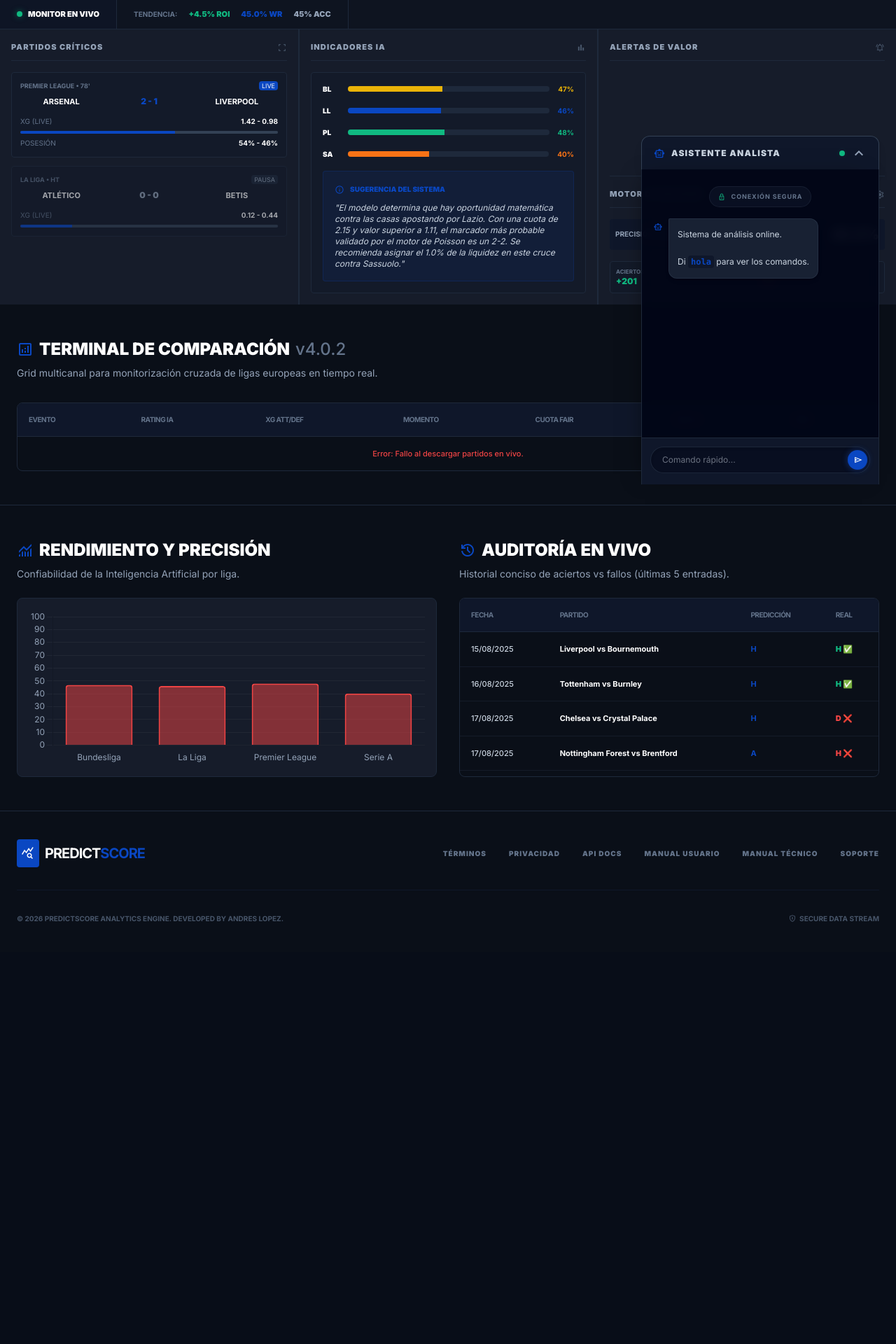
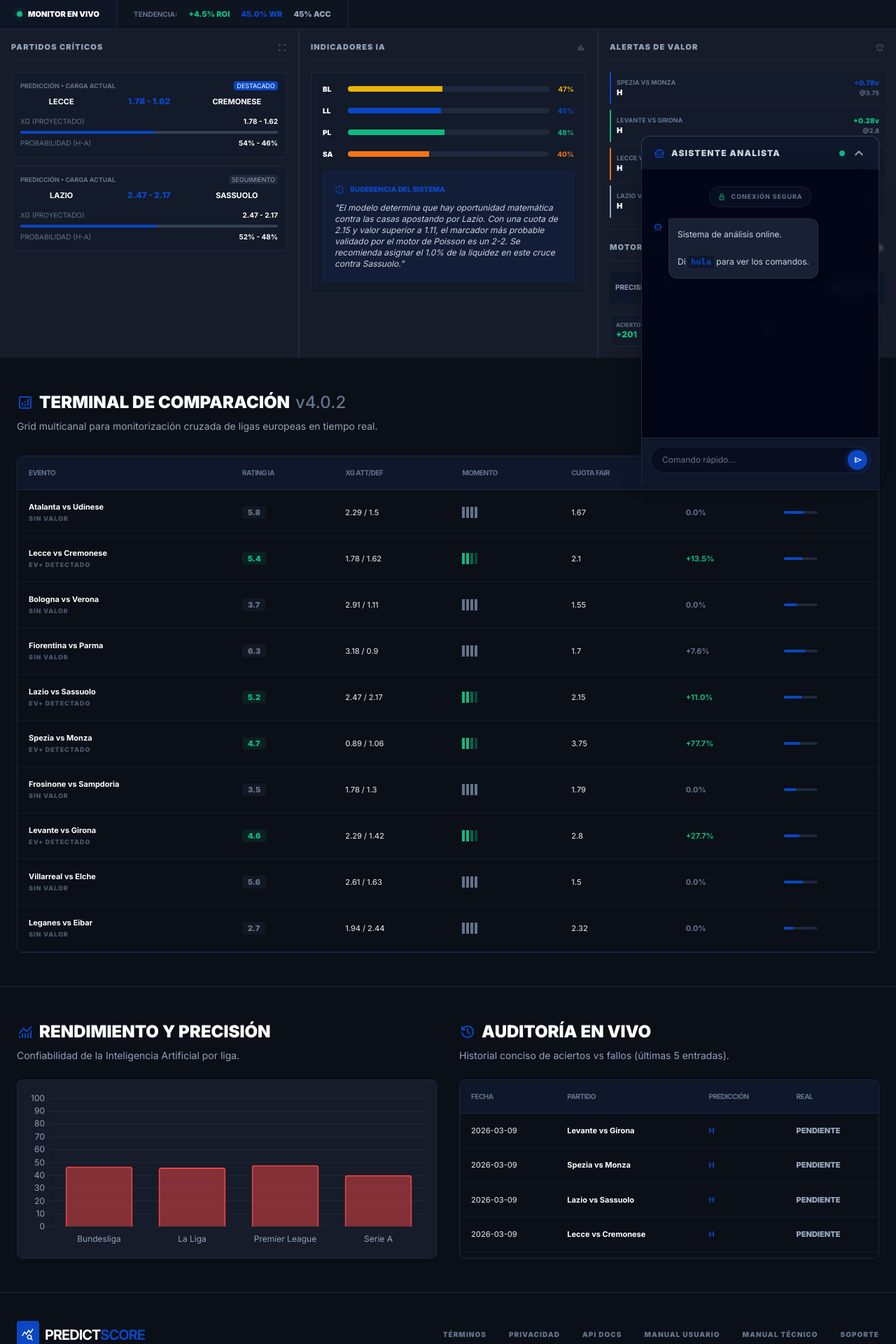
Before and after one commit to Andres-Eloyl/ProyectoApuestas, a Flask app: page / in a window 1280 px wide. Shown: the part 558-2478 px from the top of the page at 70% size. Before the commit the page ends 1875 px from the top, so only its background shows below. Run offline with Flask 3, Linux system fonts and the light colour scheme; some libraries are stand-ins or nearby versions.

Commit message:
Arreglo en analsis actualizados

```diff
--- a/app.py
+++ b/app.py
@@ -66,7 +66,8 @@ def api_predicciones_hoy():
         return jsonify([])
 
     df = pd.read_csv("historial_apuestas.csv")
-    df["Fecha_Prediccion"] = pd.to_datetime(df["Fecha_Prediccion"])
+    # Convert back to strictly formatted string for comparison
+    df["Fecha_Prediccion"] = pd.to_datetime(df["Fecha_Prediccion"]).dt.strftime("%Y-%m-%d")
 
     # Asume que las últimas son las de hoy (filtrar por fecha máxima o hoy)
     hoy_str = pd.Timestamp.now().strftime("%Y-%m-%d")
@@ -180,7 +181,7 @@ def api_insights():
         return jsonify([])
 
     df = pd.read_csv("historial_apuestas.csv")
-    df["Fecha_Prediccion"] = pd.to_datetime(df["Fecha_Prediccion"])
+    df["Fecha_Prediccion"] = pd.to_datetime(df["Fecha_Prediccion"]).dt.strftime("%Y-%m-%d")
 
     hoy_str = pd.Timestamp.now().strftime("%Y-%m-%d")
     predicciones = df[
@@ -219,11 +220,29 @@ def api_dashboard_resultados():
 
 @app.route("/api/historial_evaluado")
 def api_historial_evaluado():
-    if not os.path.exists("historial_auditoria.json"):
+    if not os.path.exists("historial_apuestas.csv"):
         return jsonify([])
-    with open("historial_auditoria.json", "r", encoding="utf-8") as f:
-        datos = json.load(f)
-    return jsonify(datos)
+
+    df = pd.read_csv("historial_apuestas.csv")
+    df = df[df["Recomendacion"] != "No Bet"]
+    recent = df.tail(10)
+    data = []
+    for _, row in recent.iterrows():
+        gp = float(row.get("Ganancia_Perdida", 0)) if pd.notna(row.get("Ganancia_Perdida")) else 0
+        res_real = row.get("Resultado_Real", "")
+        if pd.isna(res_real) or res_real == "":
+            acierto = "PENDIENTE"
+        else:
+            acierto = "ACIERTO" if gp > 0 else "FALLO"
+
+        data.append({
+            "Fecha": str(row["Fecha_Partido"]),
+            "Partido": f"{row['HomeTeam']} vs {row['AwayTeam']}",
+            "Prediccion_IA": str(row["Recomendacion"]),
+            "Resultado_Real": str(res_real) if pd.notna(res_real) and res_real != "" else "-",
+            "Acierto": acierto
+        })
+    return jsonify(data)
 
 
 @app.route("/api/chat", methods=["POST"])
@@ -248,7 +267,7 @@ def api_chat():
             )
 
         df = pd.read_csv("historial_apuestas.csv")
-        df["Fecha_Prediccion"] = pd.to_datetime(df["Fecha_Prediccion"])
+        df["Fecha_Prediccion"] = pd.to_datetime(df["Fecha_Prediccion"]).dt.strftime("%Y-%m-%d")
         hoy_str = pd.Timestamp.now().strftime("%Y-%m-%d")
         predicciones = df[
             (df["Fecha_Prediccion"] == hoy_str) & (df["Recomendacion"] != "No Bet")
--- a/modelos_poo.py
+++ b/modelos_poo.py
@@ -192,4 +192,4 @@ if __name__ == "__main__":
 
     if X_tr is not None:
         bot.entrenar(X_tr, y_tr)
-        print("\n✅ El nuevo modelo de Gradient Boosting está listo y calibrado.")
+        print("\nEl nuevo modelo de Gradient Boosting está listo y calibrado.")
--- a/notificador.py
+++ b/notificador.py
@@ -17,8 +17,8 @@ class BotPredictscore:
         try:
             respuesta = requests.post(self.url, data=payload)
             if respuesta.status_code == 200:
-                print("✅ Notificación enviada a Telegram con éxito.")
+                print("Notificación enviada a Telegram con éxito.")
             else:
-                print(f"❌ Telegram rebotó el mensaje. Razón: {respuesta.text}")
+                print(f"Telegram rebotó el mensaje. Razón: {respuesta.text}")
         except Exception as e:
-            print(f"❌ Error de conexión de red: {e}")
+            print(f"Error de conexión de red: {e}")
--- a/predicciones_reales.py
+++ b/predicciones_reales.py
@@ -61,7 +61,7 @@ def sistema_alertas_produccion() -> None:
             bot_telegram.enviar_mensaje(mensaje)  # <--- EXACTAMENTE ASÍ
 
         else:
-            print(f"❌ [SIN VALOR] {equipo_l} descartado (EV: {ev:.2f})")
+            print(f"[SIN VALOR] {equipo_l} descartado (EV: {ev:.2f})")
 
 
 # ¡FUERA DE LA FUNCIÓN, PEGADO A LA IZQUIERDA!
--- a/static/js/dashboard.js
+++ b/static/js/dashboard.js
@@ -212,7 +212,7 @@ document.addEventListener("DOMContentLoaded", () => {
         tbodyTerminal.innerHTML = `<tr><td colspan="7" class="text-center p-4">Iniciando oráculo neuronal neuronal...</td></tr>`;
     }
 
-    fetch('/api/sync_predicciones')
+    fetch('/api/predicciones_hoy')
         .then(res => res.json())
         .then(data => {
             if (data.error) {
@@ -228,6 +228,49 @@ document.addEventListener("DOMContentLoaded", () => {
     function renderTerminalAndAlertas(predictions) {
         if (tbodyTerminal) tbodyTerminal.innerHTML = '';
         if (alertasValors) alertasValors.innerHTML = '';
+
+        const partidosCriticosContainer = document.getElementById('ui-partidos-criticos');
+        if (partidosCriticosContainer) {
+            partidosCriticosContainer.innerHTML = '';
+            const criticos = [...predictions].filter(p => p.Recomendacion !== 'No Bet').sort((a, b) => b.Probabilidad - a.Probabilidad).slice(0, 2);
+            while (criticos.length < 2 && predictions.length > criticos.length) {
+                const p = predictions.find(pred => !criticos.includes(pred));
+                if (p) criticos.push(p);
+            }
+            criticos.forEach((p, index) => {
+                const totalG = (p.Proj_Goles_L + p.Proj_Goles_V) || 1;
+                const pctL = Math.round((p.Proj_Goles_L / totalG) * 100);
+                const pctV = 100 - pctL;
+                const posL = Math.round(p.Probabilidad * 100);
+                const posV = 100 - posL;
+                partidosCriticosContainer.innerHTML += `
+                            <div class="p-3 bg-slate-900/40 border border-slate-800 rounded hover:border-primary/50 transition-colors cursor-pointer group">
+                                <div class="flex justify-between items-center mb-2">
+                                    <span class="text-[9px] text-slate-500 font-bold uppercase">Predicción • Carga Actual</span>
+                                    <span class="text-[9px] px-1 ${index === 0 ? 'bg-primary text-white' : 'bg-slate-800 text-slate-400'} rounded">${index === 0 ? 'DESTACADO' : 'SEGUIMIENTO'}</span>
+                                </div>
+                                <div class="grid grid-cols-3 items-center gap-2 mb-3 text-center">
+                                    <div class="text-[11px] font-bold text-white uppercase truncate">${p.HomeTeam}</div>
+                                    <div class="text-xs font-black text-primary">${p.Proj_Goles_L} - ${p.Proj_Goles_V}</div>
+                                    <div class="text-[11px] font-bold text-white uppercase truncate">${p.AwayTeam}</div>
+                                </div>
+                                <div class="space-y-1.5">
+                                    <div class="flex justify-between text-[10px]">
+                                        <span class="text-slate-500 uppercase">xG (Proyectado)</span>
+                                        <span class="text-white font-bold">${p.Proj_Goles_L} - ${p.Proj_Goles_V}</span>
+                                    </div>
+                                    <div class="h-1 bg-slate-800 rounded-full overflow-hidden flex">
+                                        <div class="h-full bg-primary" style="width: ${pctL}%"></div>
+                                        <div class="h-full bg-slate-700" style="width: ${pctV}%"></div>
+                                    </div>
+                                    <div class="flex justify-between text-[10px]">
+                                        <span class="text-slate-500 uppercase">Probabilidad (H-A)</span>
+                                        <span class="text-white font-bold">${posL}% - ${posV}%</span>
+                                    </div>
+                                </div>
+                            </div>`;
+            });
+        }
 
         let marqueeText = "";
 
@@ -262,8 +305,7 @@ document.addEventListener("DOMContentLoaded", () => {
             const ev = parseFloat(p.EV);
             const valueStr = ev > 1.0 ? `+${((ev - 1.0) * 100).toFixed(1)}%` : '0.0%';
 
-            // Marquee Text Building
-            marqueeText += ` • ${p.HomeTeam.toUpperCase()} vs ${p.AwayTeam.toUpperCase()} (xG: ${p.Proj_Goles_L} - ${p.Proj_Goles_V})`;
+
 
             tbodyTerminal.innerHTML += `
             <tr class="border-b border-slate-800/50 hover:bg-slate-900/30 transition-colors">
@@ -292,7 +334,13 @@ document.addEventListener("DOMContentLoaded", () => {
         });
 
         if (marquee) {
-            marquee.textContent = marqueeText + " " + marqueeText; // Duplicate for smooth looping
+            if (valuePicks.length > 0) {
+                const top3 = valuePicks.slice(0, 3);
+                marqueeText = top3.map(p => `STRONG PICK: ${p.HomeTeam.toUpperCase()} vs ${p.AwayTeam.toUpperCase()} | VALOR (EV): ${p.EV} | CUOTA: ${p.Cuota} | SUGERENCIA: ${p.Recomendacion} (Confianza: ${(p.Probabilidad * 100).toFixed(0)}%)`).join('   ✦   ');
+            } else {
+                marqueeText = "Buscando valor en los mercados globales... No se detectaron anomalías EV+ en la sesión actual.";
+            }
+            marquee.textContent = marqueeText + "   ✦   " + marqueeText; // Duplicate for smooth looping
         }
     }
 
@@ -324,14 +372,15 @@ document.addEventListener("DOMContentLoaded", () => {
             // Limit to last 5
             const recent = data.slice(-5).reverse();
             recent.forEach(p => {
-                const isHit = p.Acierto === "✅";
-                const color = isHit ? 'emerald-500' : 'red-500';
+                const isHit = p.Acierto === "ACIERTO";
+                const isPending = p.Acierto === "PENDIENTE";
+                const color = isHit ? 'emerald-500' : (isPending ? 'slate-400' : 'red-500');
                 tbody.innerHTML += `
                 <tr class="border-b border-slate-800/50 hover:bg-slate-900/30 transition-colors">
                     <td class="p-4">${p.Fecha}</td>
                     <td class="p-4"><strong class="text-white">${p.Partido}</strong></td>
                     <td class="p-4 text-primary font-bold">${p.Prediccion_IA}</td>
-                    <td class="p-4 text-${color} font-black">${p.Resultado_Real || '-'} ${p.Acierto}</td>
+                    <td class="p-4 text-${color} font-black">${p.Resultado_Real !== '-' ? p.Resultado_Real : ''} ${p.Acierto}</td>
                 </tr>`;
             });
         });
--- a/templates/index.html
+++ b/templates/index.html
@@ -172,55 +172,7 @@
                                 class="material-symbols-outlined text-slate-600 text-sm cursor-pointer hover:text-white transition-colors"
                                 title="Pantalla Completa">fullscreen</span>
                         </div>
-                        <div class="space-y-3">
-                            <div
-                                class="p-3 bg-slate-900/40 border border-slate-800 rounded hover:border-primary/50 transition-colors cursor-pointer group">
-                                <div class="flex justify-between items-center mb-2">
-                                    <span class="text-[9px] text-slate-500 font-bold uppercase">Premier League •
-                                        78'</span>
-                                    <span class="text-[9px] px-1 bg-primary text-white rounded">LIVE</span>
-                                </div>
-                                <div class="grid grid-cols-3 items-center gap-2 mb-3 text-center">
-                                    <div class="text-[11px] font-bold text-white uppercase truncate">Arsenal</div>
-                                    <div class="text-xs font-black text-primary">2 - 1</div>
-                                    <div class="text-[11px] font-bold text-white uppercase truncate">Liverpool</div>
-                                </div>
-                                <div class="space-y-1.5">
-                                    <div class="flex justify-between text-[10px]">
-                                        <span class="text-slate-500 uppercase">xG (Live)</span>
-                                        <span class="text-white font-bold">1.42 - 0.98</span>
-                                    </div>
-                                    <div class="h-1 bg-slate-800 rounded-full overflow-hidden flex">
-                                        <div class="h-full bg-primary" style="width: 60%"></div>
-                                        <div class="h-full bg-slate-700" style="width: 40%"></div>
-                                    </div>
-                                    <div class="flex justify-between text-[10px]">
-                                        <span class="text-slate-500 uppercase">Posesión</span>
-                                        <span class="text-white font-bold">54% - 46%</span>
-                                    </div>
-                                </div>
-                            </div>
-                            <div class="p-3 bg-slate-900/40 border border-slate-800 rounded opacity-60">
-                                <div class="flex justify-between items-center mb-2">
-                                    <span class="text-[9px] text-slate-500 font-bold uppercase">La Liga • HT</span>
-                                    <span class="text-[9px] px-1 bg-slate-800 text-slate-400 rounded">PAUSA</span>
-                                </div>
-                                <div class="grid grid-cols-3 items-center gap-2 mb-3 text-center">
-                                    <div class="text-[11px] font-bold text-white uppercase truncate">Atlético</div>
-                                    <div class="text-xs font-black text-slate-400">0 - 0</div>
-                                    <div class="text-[11px] font-bold text-white uppercase truncate">Betis</div>
-                                </div>
-                                <div class="space-y-1.5">
-                                    <div class="flex justify-between text-[10px]">
-                                        <span class="text-slate-500 uppercase">xG (Live)</span>
-                                        <span class="text-white font-bold">0.12 - 0.44</span>
-                                    </div>
-                                    <div class="h-1 bg-slate-800 rounded-full overflow-hidden flex">
-                                        <div class="h-full bg-primary" style="width: 20%"></div>
-                                        <div class="h-full bg-slate-700" style="width: 80%"></div>
-                                    </div>
-                                </div>
-                            </div>
+                        <div class="space-y-3" id="ui-partidos-criticos">
                         </div>
                     </div>
 
```
